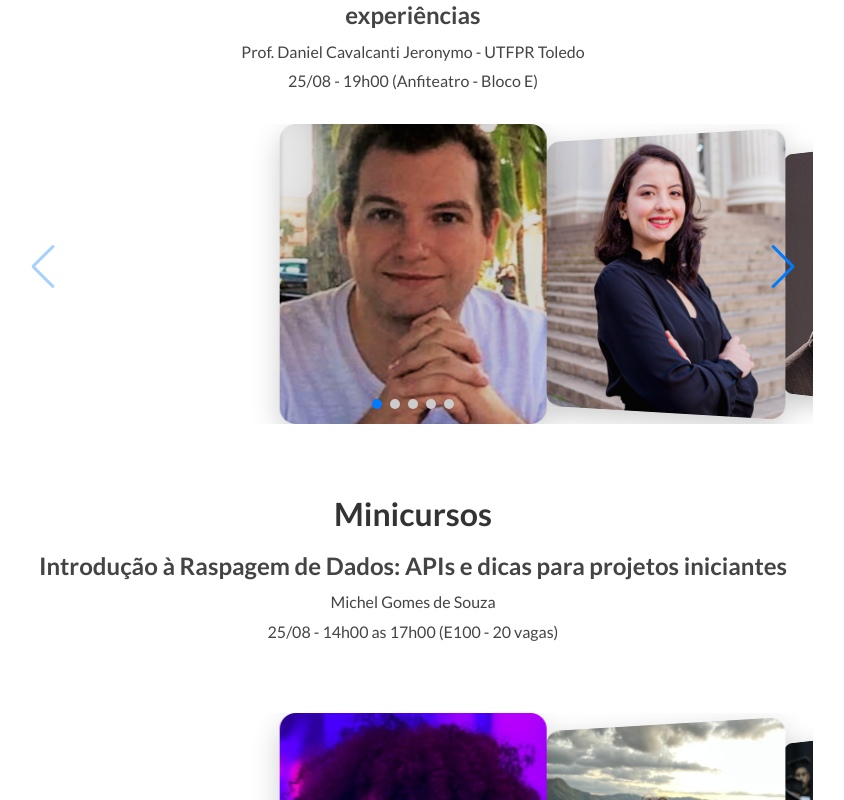
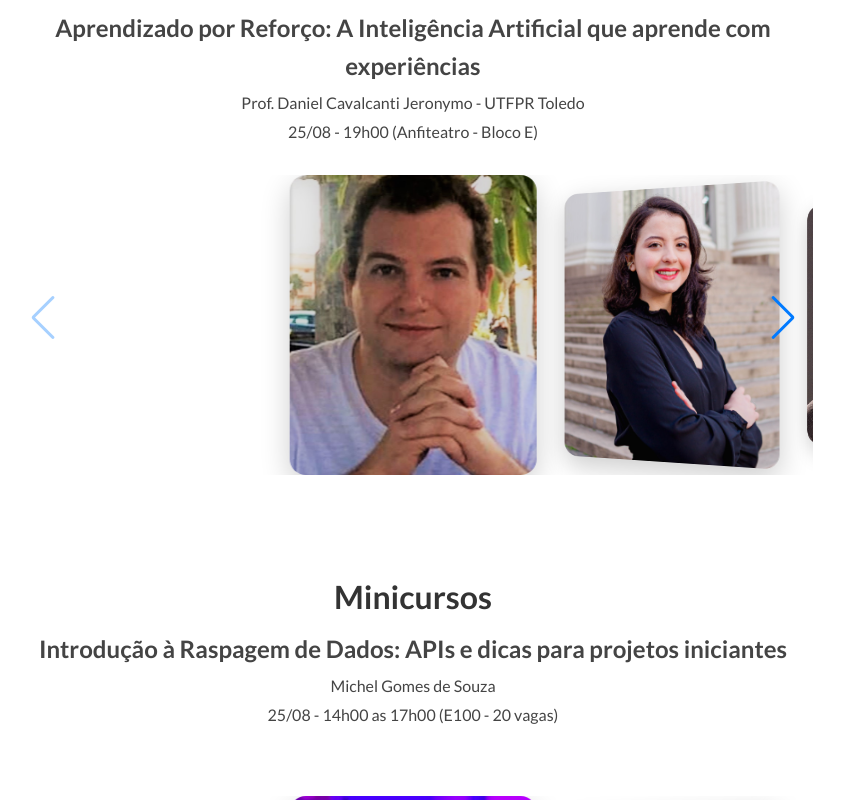
Before and after one commit to dacom-laboratorio-cm/seinfo, a Next.js app: page / in a window 1280 px wide. Shown: the part 1360-2160 px from the top of the page, without its empty margins (227-1071 px from the left). Built offline with nearby package versions, Linux system fonts and the light colour scheme; a web font is replaced by a local one.

Commit message:
feat: alterando textos, responsividade de alguns componentes

```diff
--- a/src/components/HeroContent.tsx
+++ b/src/components/HeroContent.tsx
@@ -8,9 +8,12 @@ const HeroContent = () => {
         SEINFO <span className={styles.year}>2025</span>
       </h1>
       <p className={styles.description}>
-        Lorem ipsum dolor sit amet. Qui quas internos et provident incidunt est eligendi quae ut iusto nobis. Ea dolore dolorem eos consequatur voluptas in eaque quisquam et dolor molestias ut nesciunt eius ut consequatur dolorem. Et ducimus illum sed animi voluptas et doloremque magni.
+      A SEINFO é uma oportunidade única para quem busca se atualizar, ampliar sua rede de contatos e se aproximar do mercado de trabalho. Todos os conteúdos são pensados para promover o aprendizado prático e o debate de ideias, conectando o ambiente acadêmico com as demandas do mundo real da tecnologia.
+
+Fique por dentro da programação completa, inscreva-se nas atividades e participe dessa imersão no universo da informática.
+
       </p>
-      <a href="" className={styles.ctaButton}>
+      <a href="https://www.instagram.com/cacic.utfprcm/" className={styles.ctaButton}>
         Saiba mais!
       </a>
     </div>
--- a/src/components/TalkSection.tsx
+++ b/src/components/TalkSection.tsx
@@ -54,7 +54,6 @@ const palestras: Talk[] = [
 ];
 
 const minicursos: Talk[] = [
-
   {
     src: "/images/minicursos/michel.png",
     title: "Introdução à Raspagem de Dados: APIs e dicas para projetos iniciantes",
@@ -125,13 +124,14 @@ const minicursos: Talk[] = [
 
 const conversas: Talk[] = [
   { src: "/images/rodas de conversa/ivanilton.png", title: "PPGCC-CM", speaker: "Prof. Ivanilton Polato", date: "26/08 - 20h30 (Anfiteatro)" },
-  { src: "/images/rodas de conversa/dupla.png", title: "Dupla Diplomação", speaker: "", date: "28/08 - 19h00 (Anfiteatro)" },
+  { src: "/images/rodas de conversa/Dupla.png", title: "Dupla Diplomação", speaker: "", date: "28/08 - 19h00 (Anfiteatro)" },
   { src: "/images/foto2.png", title: "Conversa com Egressos", speaker: "Egressos BCC", date: "26/08 - 20h30 (Anfiteatro)" },
 ];
 
 type CarouselProps = {
   items: Talk[];
 };
+
 
 const Carousel = ({ items }: CarouselProps) => {
   const [activeIndex, setActiveIndex] = useState(0);
@@ -155,7 +155,6 @@ const Carousel = ({ items }: CarouselProps) => {
         effect={"coverflow"}
         grabCursor={true}
         centeredSlides={true}
-        slidesPerView={3}
         loop={false}
         navigation
         pagination={{ clickable: true }}
@@ -168,15 +167,34 @@ const Carousel = ({ items }: CarouselProps) => {
           slideShadows: false,
         }}
         className={styles.swiperContainer}
+        breakpoints={{
+
+          0: {
+            slidesPerView: 1.5,
+            spaceBetween: 15,
+          },
+
+          768: {
+            slidesPerView: 3,
+            spaceBetween: 20,
+          },
+
+          1024: {
+            slidesPerView: 3,
+            spaceBetween: 30,
+          },
+        }}
       >
         {items.map((item, index) => (
           <SwiperSlide key={index} className={styles.slide}>
             <Image
               src={item.src}
               alt={item.title}
-              fill
               className={styles.image}
+              width={420}
+              height={250}
               sizes="(max-width: 768px) 100vw, (max-width: 1200px) 50vw, 33vw"
+              style={{ objectFit: "cover", width: "100%", height: "100%" }}
             />
           </SwiperSlide>
         ))}
--- a/src/styles/footer.module.css
+++ b/src/styles/footer.module.css
@@ -20,6 +20,11 @@
 
 .FooterImages img {
   transition: transform 0.3s ease;
+  max-width: 100%;
+  height: auto;
+  display: block;
+  margin: 0 auto;
+  max-height: 80px;
 }
 
 .FooterImages img:hover {
--- a/src/styles/inscriptions.module.css
+++ b/src/styles/inscriptions.module.css
@@ -89,10 +89,8 @@
     padding: 0.4rem 0.7rem;
   }
 }
-
-@media (max-width: 478px) {
+@media (max-width: 505px) {
   .InscriptionsButton {
-    font-size: 0.6rem;
-    padding: 0.4rem 0.7rem;
+    width: 100%;
   }
 }
--- a/src/styles/talkSection.module.css
+++ b/src/styles/talkSection.module.css
@@ -47,14 +47,16 @@
   margin: 0.25rem 0;
 }
 
-/* Container principal do Swiper */
 .swiperContainer {
   width: 100%;
+ /* max-width: 1000px;*/
   height: 300px;
-  padding-bottom: 4rem; /* MODIFICADO: Aumenta o espaço abaixo para a paginação */
+  margin-bottom: 2rem;
 }
 
+
 .slide {
+  position: relative;
   background-position: center;
   background-size: cover;
   width: 420px;
@@ -62,6 +64,7 @@
   border-radius: 16px;
   overflow: hidden;
   box-shadow: 0 10px 30px rgba(0, 0, 0, 0.2);
+  aspect-ratio: 16 / 9;
   /* margin-top: 40px; */
 }
 
@@ -72,11 +75,11 @@
   object-fit: cover;
 }
 
+
 .carouselContainer :global(.swiper-pagination) {
-  /* position: relative;  */
-  width: 100%;
+  position: static;
   margin-top: 1.5rem;
-  bottom: auto;
+  text-align: center;
 }
 
 .carouselContainer :global(.swiper-button-next),
@@ -152,6 +155,14 @@
   }
 }
 
+@media (max-width: 520px){
+  .swiperContainer {
+    /* max-width: 1000px;*/
+     height: 150px;
+     margin-top: 5%;
+   }
+}
+
 @media (max-width: 480px) {
   .sectionTitle {
     font-size: 1.5rem;
@@ -174,4 +185,71 @@
   .carouselContainer :global(.swiper-button-prev) {
     display: none;
   }
+
+  @media (max-width: 402px) {
+    .infoContainer {
+      margin-bottom: 2rem;
+    }
+
+    .infoContainer h3 {
+      font-size: 1rem;
+    }
+
+    .infoContainer p {
+      font-size: 0.75rem;
+    }
+
+    .slide {
+      height: 200px;
+    }
+
+    .swiperContainer {
+      margin-bottom: 2rem;
+    }
+  }
+
+
+  @media (max-width: 345px){
+    .swiperContainer {
+       height: 150px;
+       margin-top: 10%;
+     }
+  }
+
+  @media (max-width: 321px) {
+    .infoContainer {
+      margin-bottom: 2.5rem;
+    }
+
+    .infoContainer h3 {
+      font-size: 0.95rem;
+    }
+
+    .infoContainer p {
+      font-size: 0.7rem;
+    }
+
+    .slide {
+      height: 140px;
+    }
+
+    .swiperContainer {
+      margin-bottom: 2.5rem;
+    }
+  }
+
+
+  @media (max-width: 310px){
+    .swiperContainer {
+       height: 100px;
+       margin-top: 20%;
+     }
+
+    .h3{
+      margin-bottom: 20%;
+    }
+  }
+
+
+
 }
```
